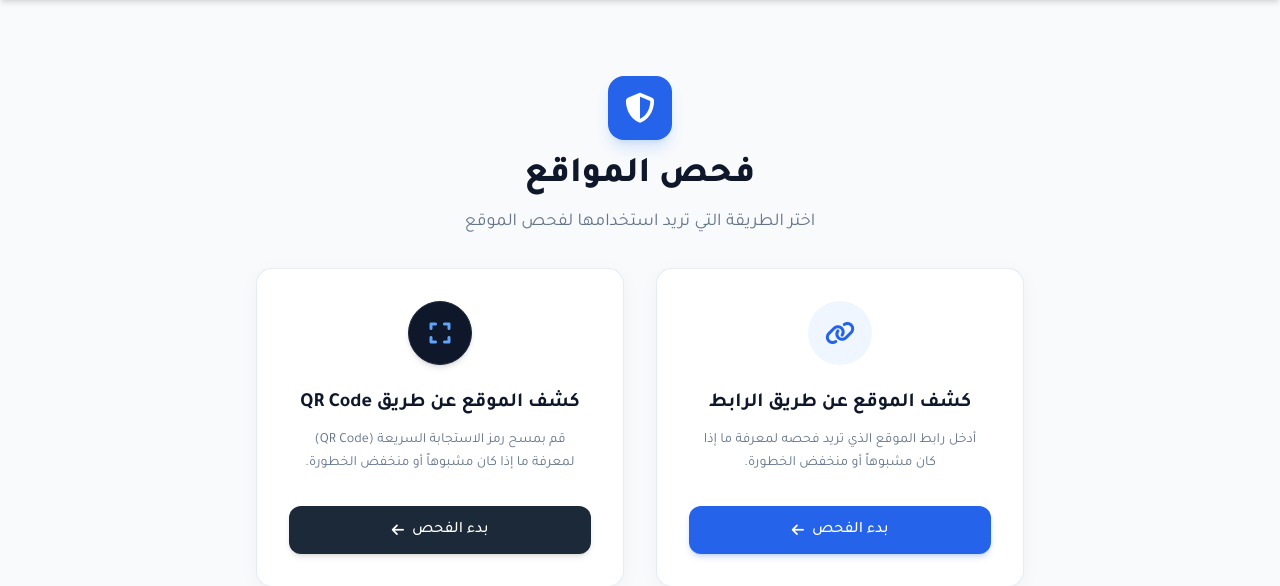
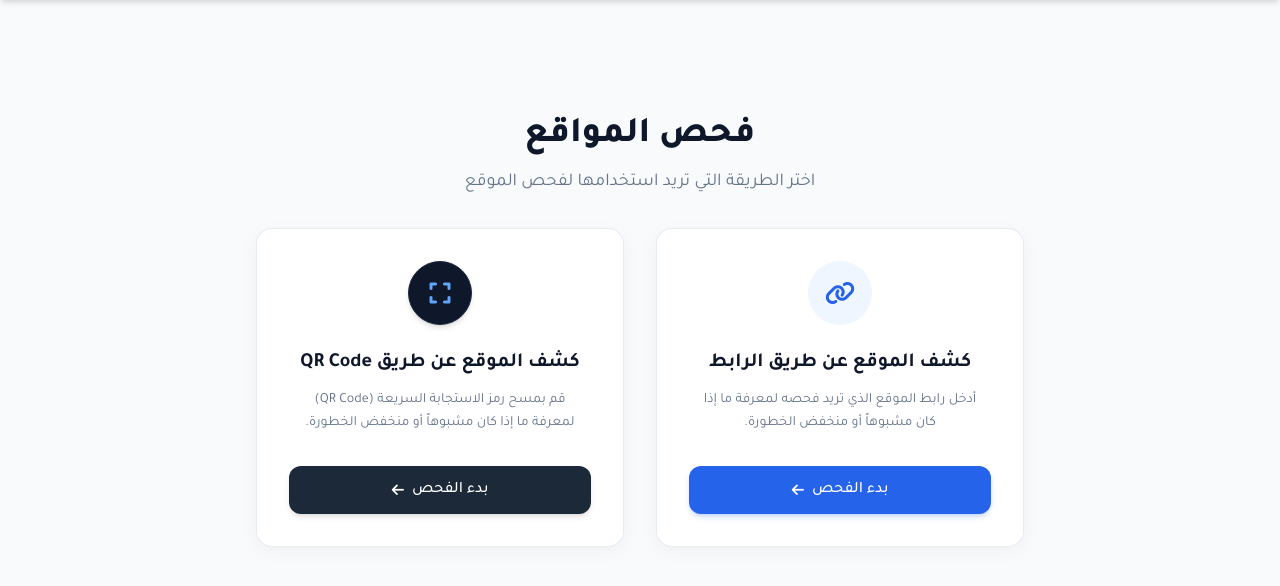
Before and after one commit to Ahmadk-coder/url-qr-scanner, a Flask app: page / in a window 1280 px wide. Shown: the part 68-654 px from the top of the page. Run offline with Flask 3, Linux system fonts and the light colour scheme; some libraries are stand-ins or nearby versions.

Commit message:
Update index.html

```diff
--- a/templates/index.html
+++ b/templates/index.html
@@ -81,10 +81,8 @@
     <main class="flex-grow flex items-center justify-center px-4 py-12">
         <div class="max-w-4xl w-full text-center">
 
+            <!-- تم إزالة أيقونة الدرع الكبيرة بناءً على طلبك، وبقي العنوان والعنوان الفرعي مرتبين -->
             <div class="mb-8 flex flex-col items-center">
-                <div class="w-16 h-16 bg-blue-600 rounded-2xl flex items-center justify-center text-white text-3xl shadow-lg shadow-blue-500/20 mb-4">
-                    <i class="fa-solid fa-shield-halved"></i>
-                </div>
                 <h2 id="mainHeading" class="text-3xl sm:text-4xl font-extrabold text-slate-900 mb-3">فحص المواقع</h2>
                 <p id="mainSubheading" class="text-slate-500 text-base sm:text-lg max-w-md">اختر الطريقة التي تريد استخدامها لفحص الموقع</p>
             </div>
@@ -109,7 +107,7 @@
                     </button>
                 </div>
 
-                <!-- Card 2: QR Code Check (أيقونة دائرية متناسقة) -->
+                <!-- Card 2: QR Code Check (أيقونة دائرية ومتناسقة) -->
                 <div class="bg-white rounded-2xl p-8 border border-slate-200/80 card-shadow flex flex-col items-center text-center justify-between">
                     <div class="flex flex-col items-center">
                         <div class="w-16 h-16 rounded-full bg-slate-900 text-white flex items-center justify-center text-2xl mb-6 shadow-md border border-slate-800">
@@ -491,7 +489,6 @@
             const container = document.getElementById('cameraContainer');
             const t = i18n[currentLang];
             if (container.classList.contains('hidden')) {
-                container.classList.add('hidden'); // safe reset
                 container.classList.remove('hidden');
                 navigator.mediaDevices.getUserMedia({ video: { facingMode: "environment" } })
                     .then(function(stream) {
```
